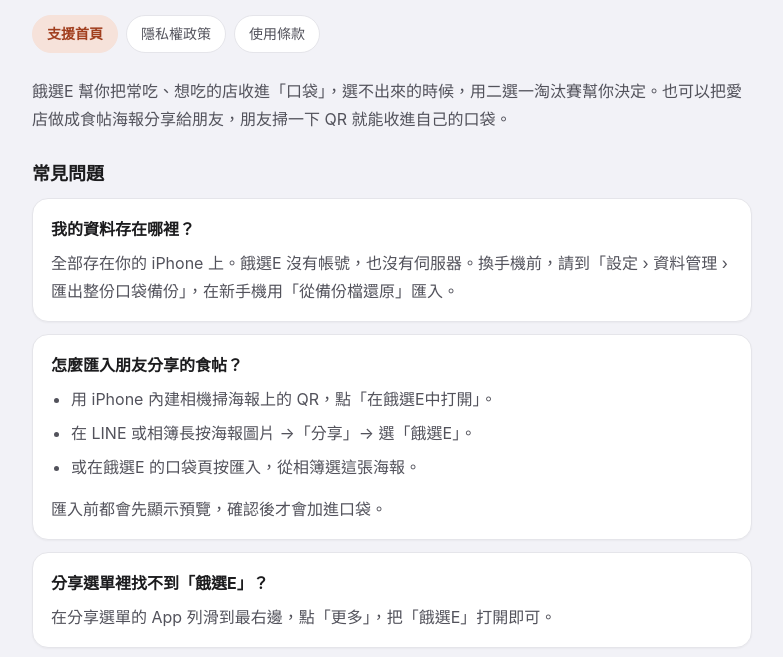
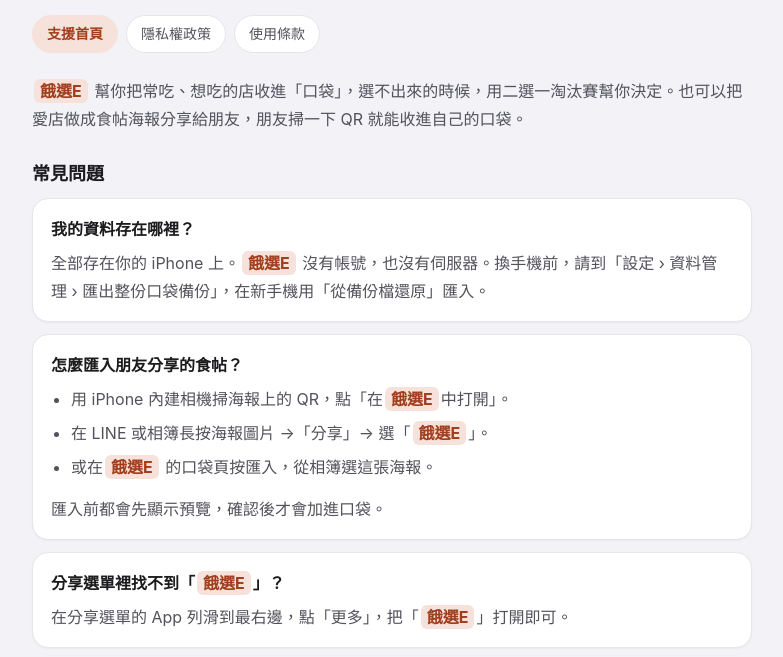
Before and after one commit to vamrebirth-sudo/vamrebirth-sudo.github.io, a plain HTML site: page eatmatch/index.html in a window 1280 px wide. Shown: the part 88-745 px from the top of the page, without its empty margins (248-1031 px from the left). Drawn offline with Linux system fonts and the light colour scheme.

Commit message:
style(eatmatch): highlight inline 餓選E in index.html

```diff
--- a/eatmatch/index.html
+++ b/eatmatch/index.html
@@ -6,7 +6,7 @@
 <meta name="theme-color" content="#F2F2F7">
 <title>餓選E · 支援</title>
 <meta name="description" content="餓選E：收藏口袋愛店，用二選一淘汰賽決定現在吃哪一家。">
-<link rel="stylesheet" href="assets/site.css?v=3">
+<link rel="stylesheet" href="assets/site.css?v=4">
 <script src="assets/theme.js?v=1"></script>
 </head>
 <body>
@@ -17,29 +17,29 @@
 </header>
 <nav><a href="./" aria-current="page">支援首頁</a><a href="privacy.html">隱私權政策</a><a href="terms.html">使用條款</a></nav>
 
-<p>餓選E 幫你把常吃、想吃的店收進「口袋」，選不出來的時候，用二選一淘汰賽幫你決定。也可以把愛店做成食帖海報分享給朋友，朋友掃一下 QR 就能收進自己的口袋。</p>
+<p><strong class="brand">餓選E</strong> 幫你把常吃、想吃的店收進「口袋」，選不出來的時候，用二選一淘汰賽幫你決定。也可以把愛店做成食帖海報分享給朋友，朋友掃一下 QR 就能收進自己的口袋。</p>
 
 <h2>常見問題</h2>
 <div class="card">
   <strong>我的資料存在哪裡？</strong>
-  <p>全部存在你的 iPhone 上。餓選E 沒有帳號，也沒有伺服器。換手機前，請到「設定 › 資料管理 › 匯出整份口袋備份」，在新手機用「從備份檔還原」匯入。</p>
+  <p>全部存在你的 iPhone 上。<strong class="brand">餓選E</strong> 沒有帳號，也沒有伺服器。換手機前，請到「設定 › 資料管理 › 匯出整份口袋備份」，在新手機用「從備份檔還原」匯入。</p>
 </div>
 <div class="card">
   <strong>怎麼匯入朋友分享的食帖？</strong>
   <ul>
-    <li>用 iPhone 內建相機掃海報上的 QR，點「在餓選E中打開」。</li>
-    <li>在 LINE 或相簿長按海報圖片 →「分享」→ 選「餓選E」。</li>
-    <li>或在餓選E 的口袋頁按匯入，從相簿選這張海報。</li>
+    <li>用 iPhone 內建相機掃海報上的 QR，點「在<strong class="brand">餓選E</strong>中打開」。</li>
+    <li>在 LINE 或相簿長按海報圖片 →「分享」→ 選「<strong class="brand">餓選E</strong>」。</li>
+    <li>或在<strong class="brand">餓選E</strong> 的口袋頁按匯入，從相簿選這張海報。</li>
   </ul>
   <p>匯入前都會先顯示預覽，確認後才會加進口袋。</p>
 </div>
 <div class="card">
-  <strong>分享選單裡找不到「餓選E」？</strong>
-  <p>在分享選單的 App 列滑到最右邊，點「更多」，把「餓選E」打開即可。</p>
+  <strong>分享選單裡找不到「<strong class="brand">餓選E</strong>」？</strong>
+  <p>在分享選單的 App 列滑到最右邊，點「更多」，把「<strong class="brand">餓選E</strong>」打開即可。</p>
 </div>
 <div class="card">
   <strong>距離為什麼不準？</strong>
-  <p>餓選E 只在使用 App 時取得一次位置來估算距離，店家的位置是依地址估算。若沒有允許定位，距離會以「步行／騎車」的概略值顯示。</p>
+  <p><strong class="brand">餓選E</strong> 只在使用 App 時取得一次位置來估算距離，店家的位置是依地址估算。若沒有允許定位，距離會以「步行／騎車」的概略值顯示。</p>
 </div>
 
 <h2>聯絡我們</h2>
```
